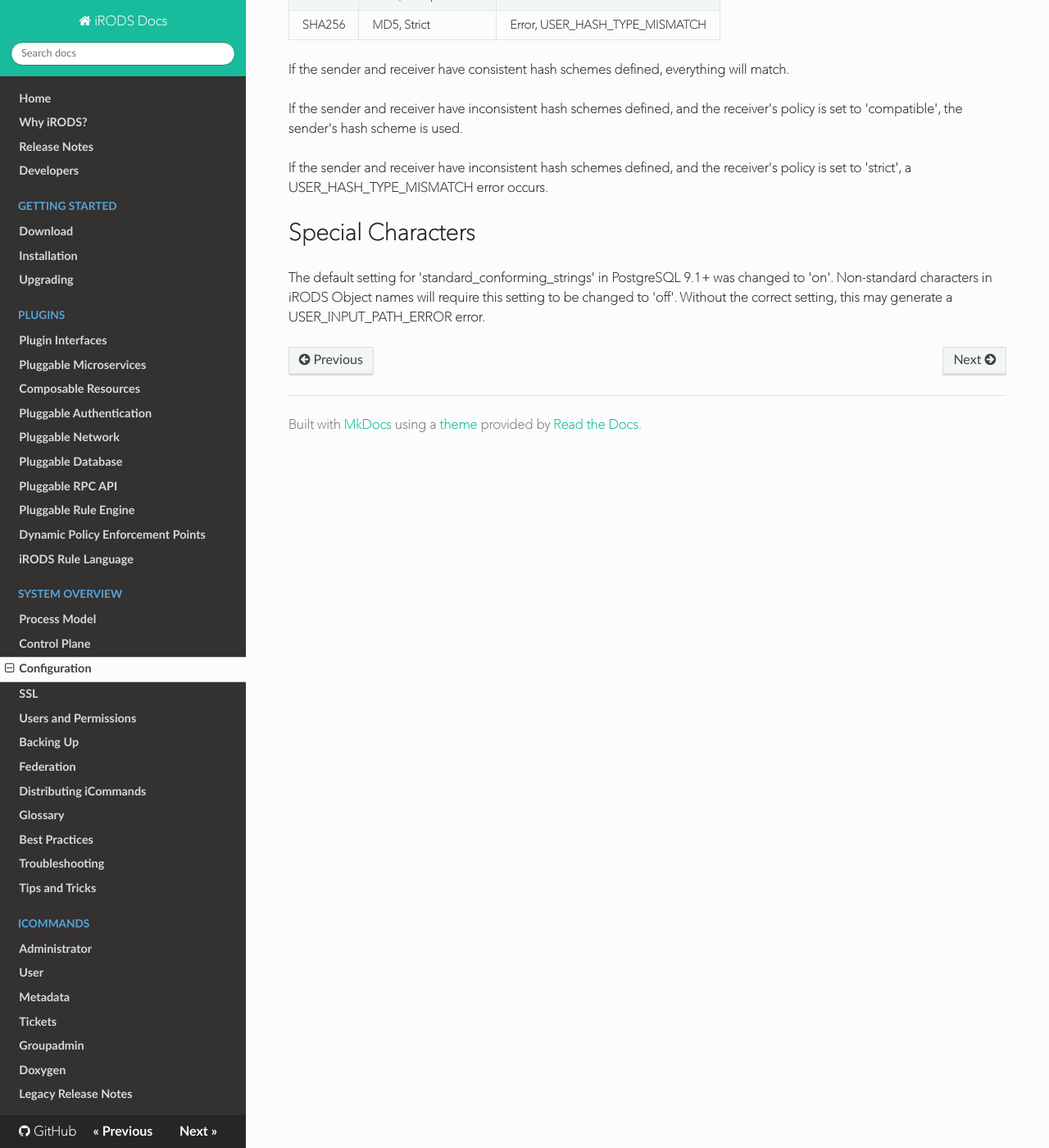
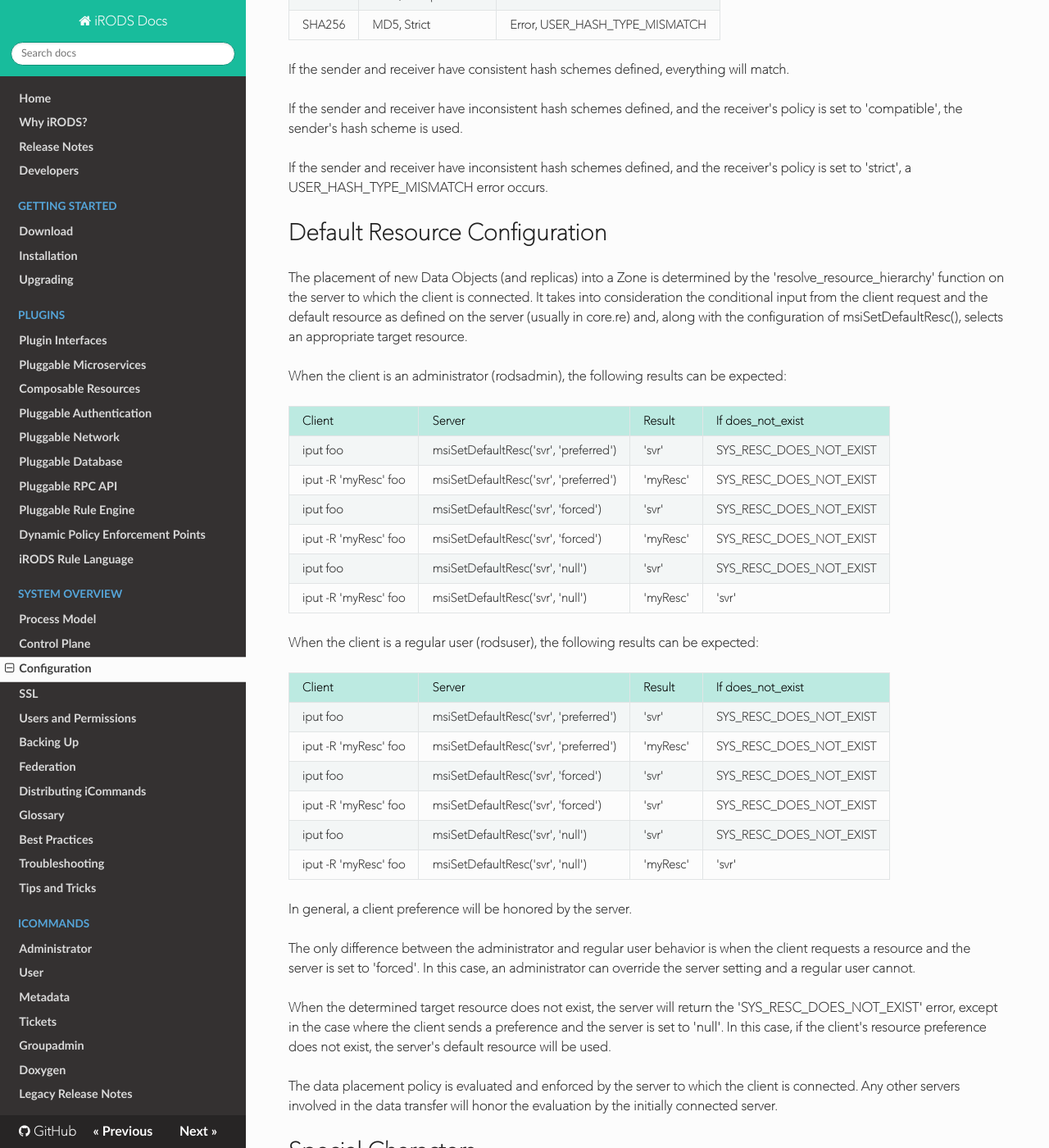
Before and after one commit to irods/irods_docs, an MkDocs documentation site: the page built from docs/system_overview/configuration.md, in a window 1280 px wide and 1400 px high, scrolled down 5179 px. Shown: the whole window at 82% size. Built offline with MkDocs 1.6.1, drawn with Linux system fonts in a browser that asks for light colours; nearby versions of some CDN libraries; old or Windows-style settings are respelled for this version of MkDocs.

Commit message:
add missed 'default resource configuration' section

```diff
--- a/docs/system_overview/configuration.md
+++ b/docs/system_overview/configuration.md
@@ -216,6 +216,47 @@ If the sender and receiver have inconsistent hash schemes defined, and the recei
 
 If the sender and receiver have inconsistent hash schemes defined, and the receiver's policy is set to 'strict', a USER_HASH_TYPE_MISMATCH error occurs.
 
+# Default Resource Configuration
+
+The placement of new Data Objects (and replicas) into a Zone is determined by the 'resolve_resource_hierarchy' function on the server to
+which the client is connected.  It takes into consideration the conditional input from the client request and the default resource as
+defined on the server (usually in core.re) and, along with the configuration of msiSetDefaultResc(), selects an appropriate target resource.
+
+When the client is an **administrator (rodsadmin)**, the following results can be expected:
+
+|  Client               |  Server                                |  Result   |  If does_not_exist       |
+| --------------------- | -------------------------------------- | --------- | ------------------------ |
+|  iput foo             |  msiSetDefaultResc('svr', 'preferred') |  'svr'    |  SYS_RESC_DOES_NOT_EXIST |
+|  iput -R 'myResc' foo |  msiSetDefaultResc('svr', 'preferred') |  'myResc' |  SYS_RESC_DOES_NOT_EXIST |
+|  iput foo             |  msiSetDefaultResc('svr', 'forced')    |  'svr'    |  SYS_RESC_DOES_NOT_EXIST |
+|  iput -R 'myResc' foo |  msiSetDefaultResc('svr', 'forced')    |  'myResc' |  SYS_RESC_DOES_NOT_EXIST |
+|  iput foo             |  msiSetDefaultResc('svr', 'null')      |  'svr'    |  SYS_RESC_DOES_NOT_EXIST |
+|  iput -R 'myResc' foo |  msiSetDefaultResc('svr', 'null')      |  'myResc' |  'svr'                   |
+
+When the client is a **regular user (rodsuser)**, the following results can be expected:
+
+|  Client               |  Server                                |  Result   |  If does_not_exist       |
+| --------------------- | -------------------------------------- | --------- | ------------------------ |
+|  iput foo             |  msiSetDefaultResc('svr', 'preferred') |  'svr'    |  SYS_RESC_DOES_NOT_EXIST |
+|  iput -R 'myResc' foo |  msiSetDefaultResc('svr', 'preferred') |  'myResc' |  SYS_RESC_DOES_NOT_EXIST |
+|  iput foo             |  msiSetDefaultResc('svr', 'forced')    |  'svr'    |  SYS_RESC_DOES_NOT_EXIST |
+|  iput -R 'myResc' foo |  msiSetDefaultResc('svr', 'forced')    |  'svr'    |  SYS_RESC_DOES_NOT_EXIST |
+|  iput foo             |  msiSetDefaultResc('svr', 'null')      |  'svr'    |  SYS_RESC_DOES_NOT_EXIST |
+|  iput -R 'myResc' foo |  msiSetDefaultResc('svr', 'null')      |  'myResc' |  'svr'                   |
+
+In general, a client preference will be honored by the server.
+
+The only difference between the administrator and regular user behavior is when the client
+requests a resource and the server is set to 'forced'.  In this case, an administrator can override the server
+setting and a regular user cannot.
+
+When the determined target resource does not exist, the server will return the 'SYS_RESC_DOES_NOT_EXIST' error,
+except in the case where the client sends a preference and the server is set to 'null'.  In this case, if the
+client's resource preference does not exist, the server's default resource will be used.
+
+The data placement policy is evaluated and enforced by the server to which the client is connected.  Any other
+servers involved in the data transfer will honor the evaluation by the initially connected server.
+
 # Special Characters
 
 The default setting for 'standard_conforming_strings' in PostgreSQL 9.1+ was changed to 'on'.  Non-standard characters in iRODS Object names will require this setting to be changed to 'off'.  Without the correct setting, this may generate a USER_INPUT_PATH_ERROR error.
```
